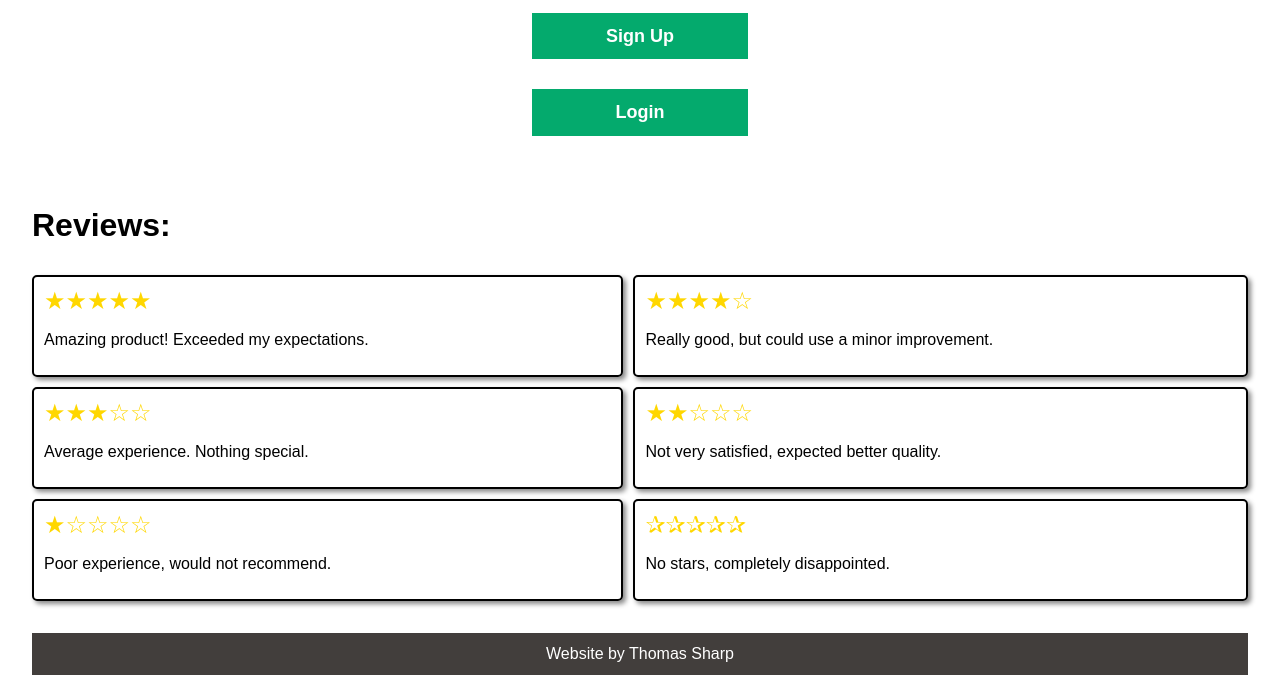
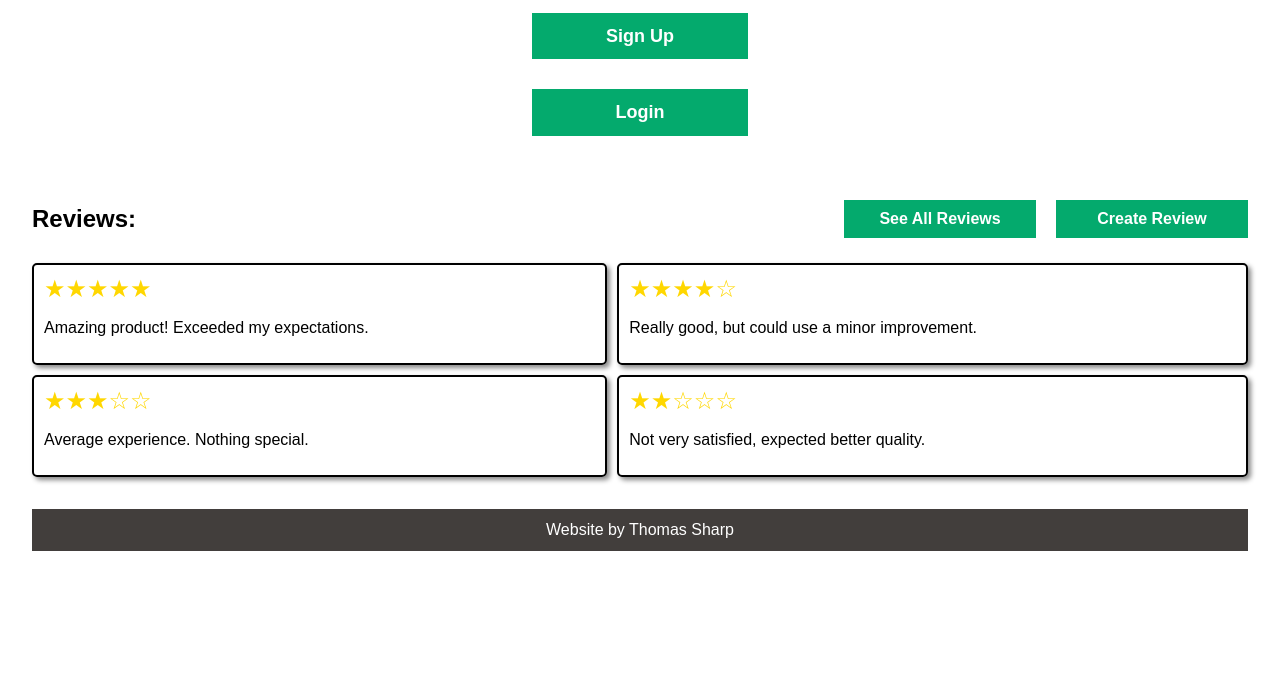
Before and after one commit to looking-sharp/Event_Tracker_Microservice, a Flask app: page / in a window 1280 px wide. Shown: the part 353-1028 px from the top of the page. After the commit the page ends 904 px from the top, so only its background shows below. Run offline with Flask 3, Linux system fonts and the light colour scheme.

Commit message:
Added buttons for review

```diff
--- a/Server/static/styles/mainPage.css
+++ b/Server/static/styles/mainPage.css
@@ -43,10 +43,6 @@
   gap: 10px;
 }
 
-.reviews h1 {
-  grid-column: span 2;
-}
-
 .review {
   border: solid 2px black;
   padding: 10px;
@@ -58,3 +54,21 @@
   font-size: x-large;
   color: gold;
 }
+
+.review-btns {
+  display: inline-grid;
+  align-items: center;
+  grid-template-columns: auto auto;
+  gap: 20px;
+  justify-content: end;
+}
+
+.review-btns button {
+  margin: 0;
+  font-size: medium;
+  padding: 10px 0;
+}
+
+.review-btns form {
+  width: auto;
+}
--- a/Server/templates/index.html
+++ b/Server/templates/index.html
@@ -36,7 +36,15 @@
     </form>
   </div>
   <div class="reviews">
-    <h1>Reviews:</h1>
+    <h2>Reviews:</h2>
+    <div class="review-btns">
+      <form action="#">
+        <button class="drop-button">See All Reviews</button>
+      </form>
+      <form action="#">
+        <button class="drop-button">Create Review</button>
+      </form>
+    </div>
     <div class="review">
       <span class="stars">★★★★★</span>
       <p class="comment">Amazing product! Exceeded my expectations.</p>
@@ -56,16 +64,6 @@
       <span class="stars">★★☆☆☆</span>
       <p class="comment">Not very satisfied, expected better quality.</p>
     </div>
-
-    <div class="review">
-      <span class="stars">★☆☆☆☆</span>
-      <p class="comment">Poor experience, would not recommend.</p>
-    </div>
-
-    <div class="review">
-      <span class="stars">✰✰✰✰✰</span>
-      <p class="comment">No stars, completely disappointed.</p>
-    </div>
   </div>
   <footer>
     Website by Thomas Sharp
```
